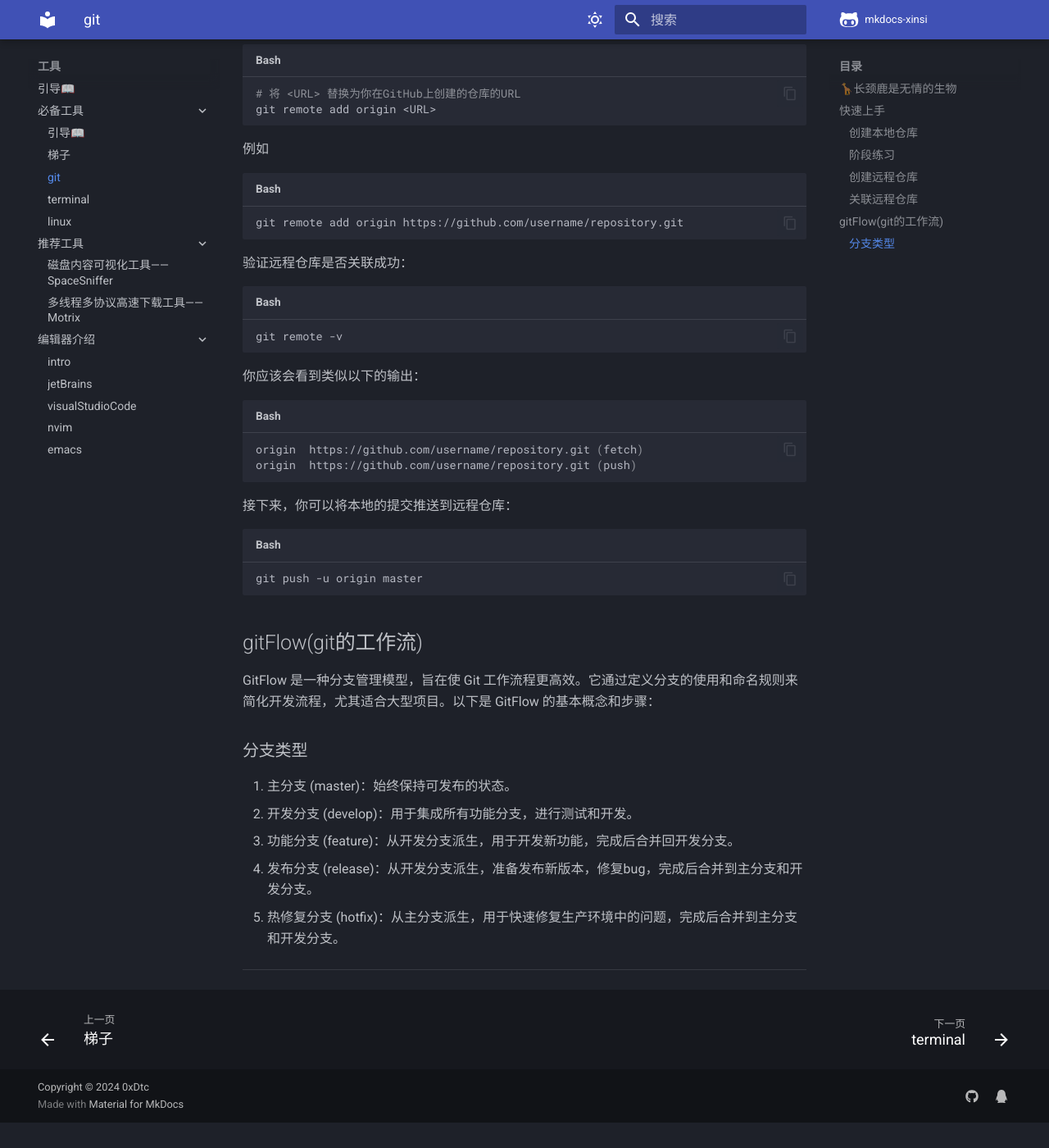
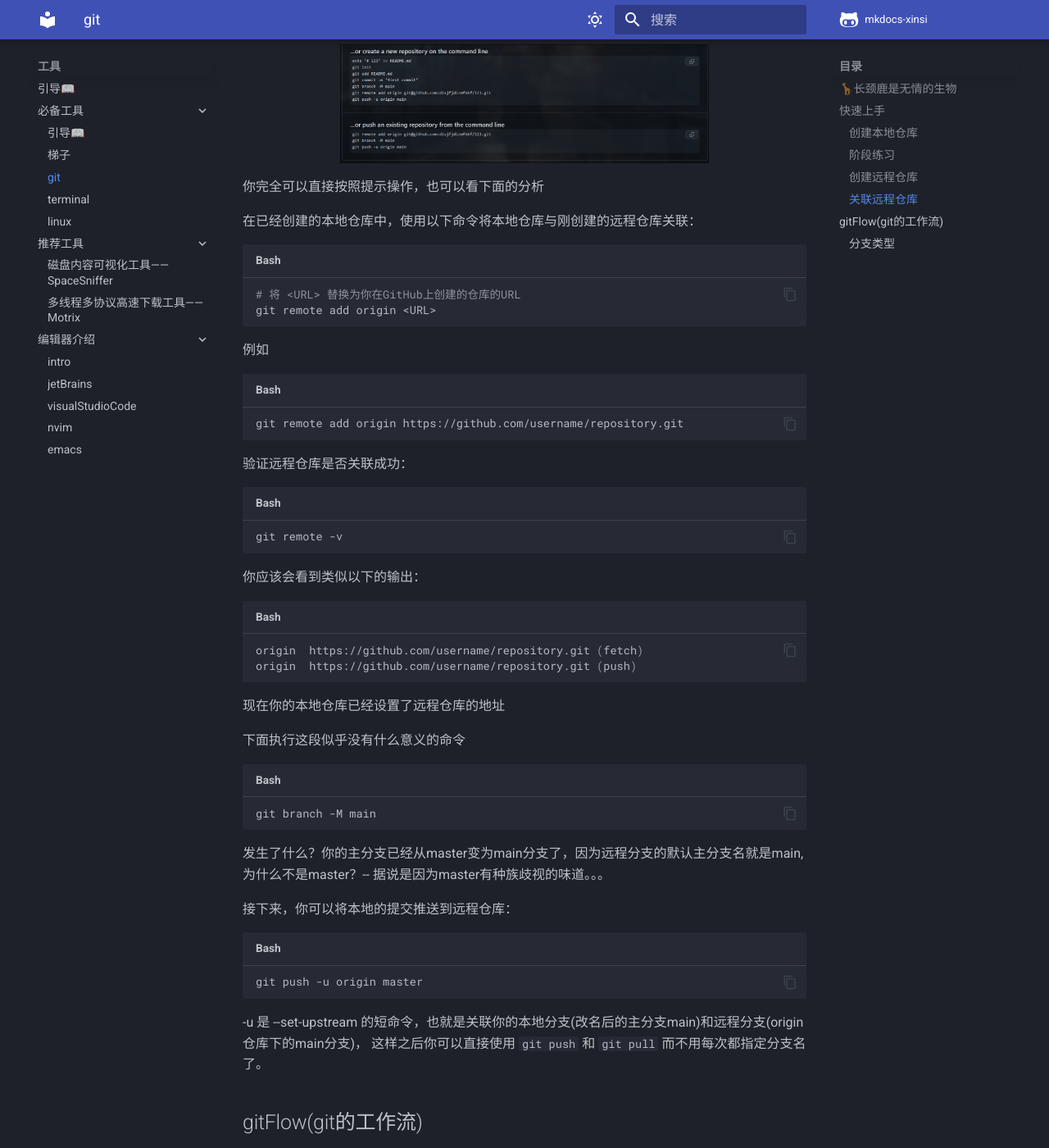
Before and after one commit to disjfjdizmfnkf/mkdocs-xingsi, an MkDocs documentation site: the page built from docs/essentialTools/git.md, in a window 1280 px wide and 1400 px high, scrolled down 4483 px. Shown: the whole window at 82% size. Built offline with MkDocs 1.6.1 and Material for MkDocs 9.7.7, drawn with Linux system fonts in a browser that asks for light colours; comment, search, counter and statistics services are not loaded; before the commit the page ends 5852 px from its top, so only the background shows below that.

Commit message:
add: git文章增加内容

````diff
--- a/docs/essentialTools/git.md
+++ b/docs/essentialTools/git.md
@@ -182,7 +182,14 @@ Date:   Sun Oct 13 14:21:09 2024 +0800
 
 ### 关联远程仓库
 
-在本地仓库中，使用以下命令将本地仓库与刚创建的远程仓库关联：
+当你在github上创建一个仓库时，有如何关联本地和远程仓库的提示：
+
+<img src="../../assets/essentialTools/git/image-2.png" width="450px" loading="lazy">
+
+你完全可以直接按照提示操作，也可以看下面的分析
+
+
+在已经创建的本地仓库中，使用以下命令将本地仓库与刚创建的远程仓库关联：
 
 ``` bash
 
@@ -209,12 +216,26 @@ git remote -v
 origin  https://github.com/username/repository.git (fetch)
 origin  https://github.com/username/repository.git (push)
 ```
+
+现在你的本地仓库已经设置了远程仓库的地址
+
+下面执行这段似乎没有什么意义的命令
+
+``` bash
+git branch -M main
+```
+
+发生了什么？你的主分支已经从master变为main分支了，因为远程分支的默认主分支名就是main,为什么不是master？-- 据说是因为master有种族歧视的味道。。。
+
+
 接下来，你可以将本地的提交推送到远程仓库：
-
 
 ``` bash
 git push -u origin master
 ```
+
+-u 是 --set-upstream 的短命令，也就是关联你的本地分支(改名后的主分支main)和远程分支(origin仓库下的main分支)， 这样之后你可以直接使用 `git push` 和 `git pull` 而不用每次都指定分支名了。
+
 
 ## gitFlow(git的工作流)
 GitFlow 是一种分支管理模型，旨在使 Git 工作流程更高效。它通过定义分支的使用和命名规则来简化开发流程，尤其适合大型项目。以下是 GitFlow 的基本概念和步骤：
````
Also changed, not shown: docs/assets/essentialTools/git/image-2.png (added).
